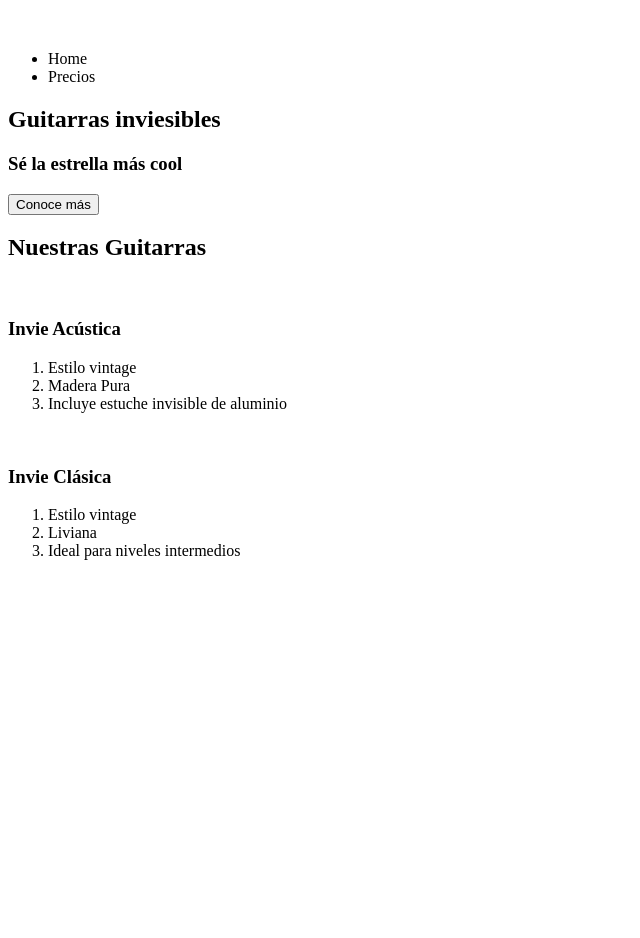
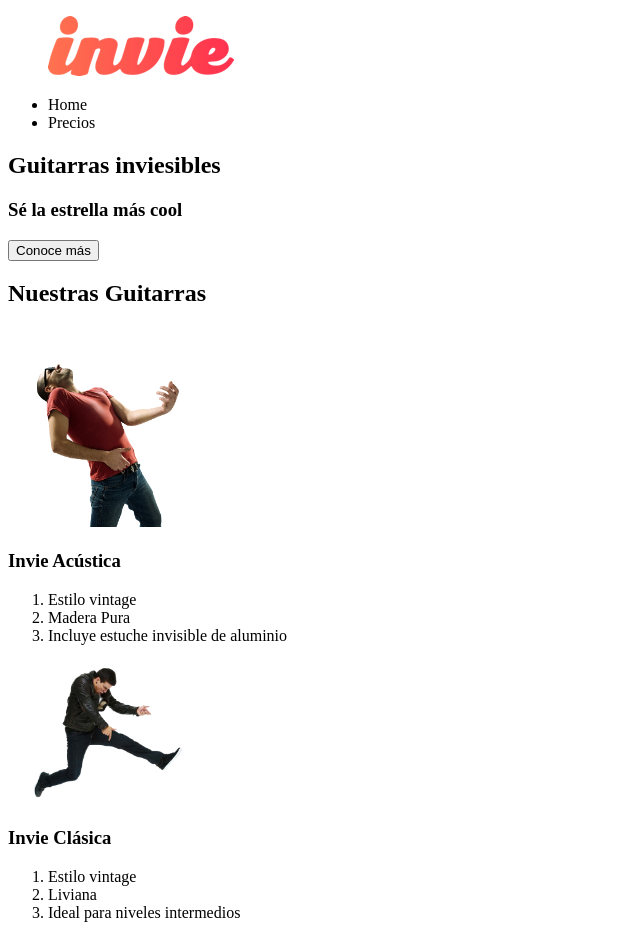
Before and after one commit to PurpleDoll01/First-webpage-HTML-and-CSS-, a plain HTML site: page index.html in a window 1280 px wide. Shown: the whole page, without its empty margins (0-640 px from the left). Before the commit the page ends 800 px from the top, so only its background shows below. Drawn offline with Linux system fonts and the light colour scheme.

Commit message:
Adding images

```diff
--- a/index.html
+++ b/index.html
@@ -7,7 +7,7 @@
   <body>
     <header>  <!-- header -->
       <figure>    <!-- logotipo -->
-        <img>
+        <img src="images/invie.png" width="186" height="60" alt="Invie logotipo"/>
       </figure>
       <nav><!-- menu -->
         <ul>
@@ -28,7 +28,7 @@
     <section>   <!-- guitarras -->
       <h2>Nuestras Guitarras</h2><!-- titulo -->
       <article> <!-- guitarra1 -->
-        <img/>
+        <img src="images/invie-acustica.png" alt="Guitarra Invie Acustica" width ="200"/>
         <h3>Invie Acústica</h3>
         <ol>
           <li>Estilo vintage</li>
@@ -37,7 +37,7 @@
         </ol>
       </article>
       <article> <!-- guitarra2 -->
-        <img/>
+        <img src="images/invie-classic.png" alt="Guitarra Invie Classic" width ="200"/>
         <h3>Invie Clásica</h3>
         <ol>
           <li>Estilo vintage</li>
```
Also changed, not shown: images/background.png (added), images/invie-acustica.png (added), images/invie-classic.png (added), images/invie-white.png (added), images/invie.png (added), images/invie2x.png (added).
